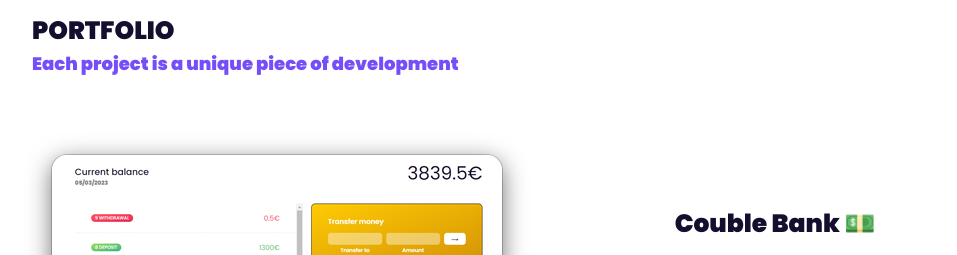
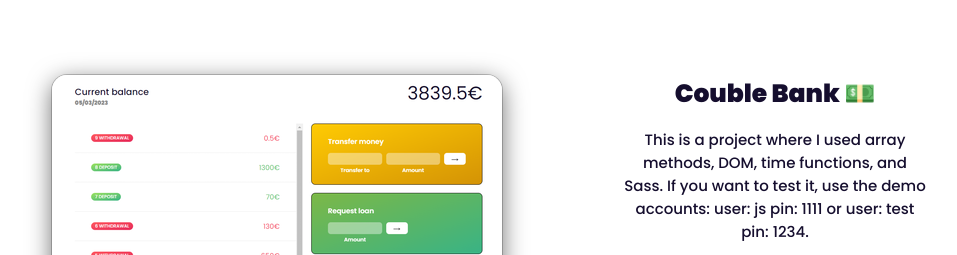
Before and after one commit to davimgfx/portfolio, a plain HTML site: page index.html in a window 1280 px wide. Shown: the part 1688-1943 px from the top of the page, without its empty margins (160-1117 px from the left). Drawn offline with nearby package versions, Linux system fonts and the light colour scheme.

Commit message:
add break points

```diff
--- a/css/style.css
+++ b/css/style.css
@@ -143,6 +143,7 @@ section:nth-child(odd) {
 .home {
 	display: flex;
 	align-items: center;
+	min-height: 90vh;
 }
 
 .home .home__content {
@@ -290,7 +291,6 @@ span {
 	border-radius: 1.5rem;
 }
 
-
 .heading {
 	font-size: 4.5rem;
 	text-align: center;
@@ -377,7 +377,8 @@ span {
 .portfolio__image {
 	border-radius: 1.5rem;
 	margin: 2rem;
-	box-shadow: rgba(0, 0, 0, 0.568) 0px 6px 24px 0px, rgba(0, 0, 0, 0.205) 0px 0px 0px 1px;
+	box-shadow: rgba(0, 0, 0, 0.568) 0px 6px 24px 0px,
+		rgba(0, 0, 0, 0.205) 0px 0px 0px 1px;
 	transition: 1s ease;
 	cursor: pointer;
 }
@@ -488,7 +489,12 @@ span {
 }
 
 /* BREAKPOINTS */
-@media (max-width: 1200px) {
+@media (max-width: 1345px) {
+	.portfolio__layer {
+		padding-top: 2rem;
+	}
+}
+@media (max-width: 1224px) {
 	html {
 		font-size: 55%;
 	}
```
